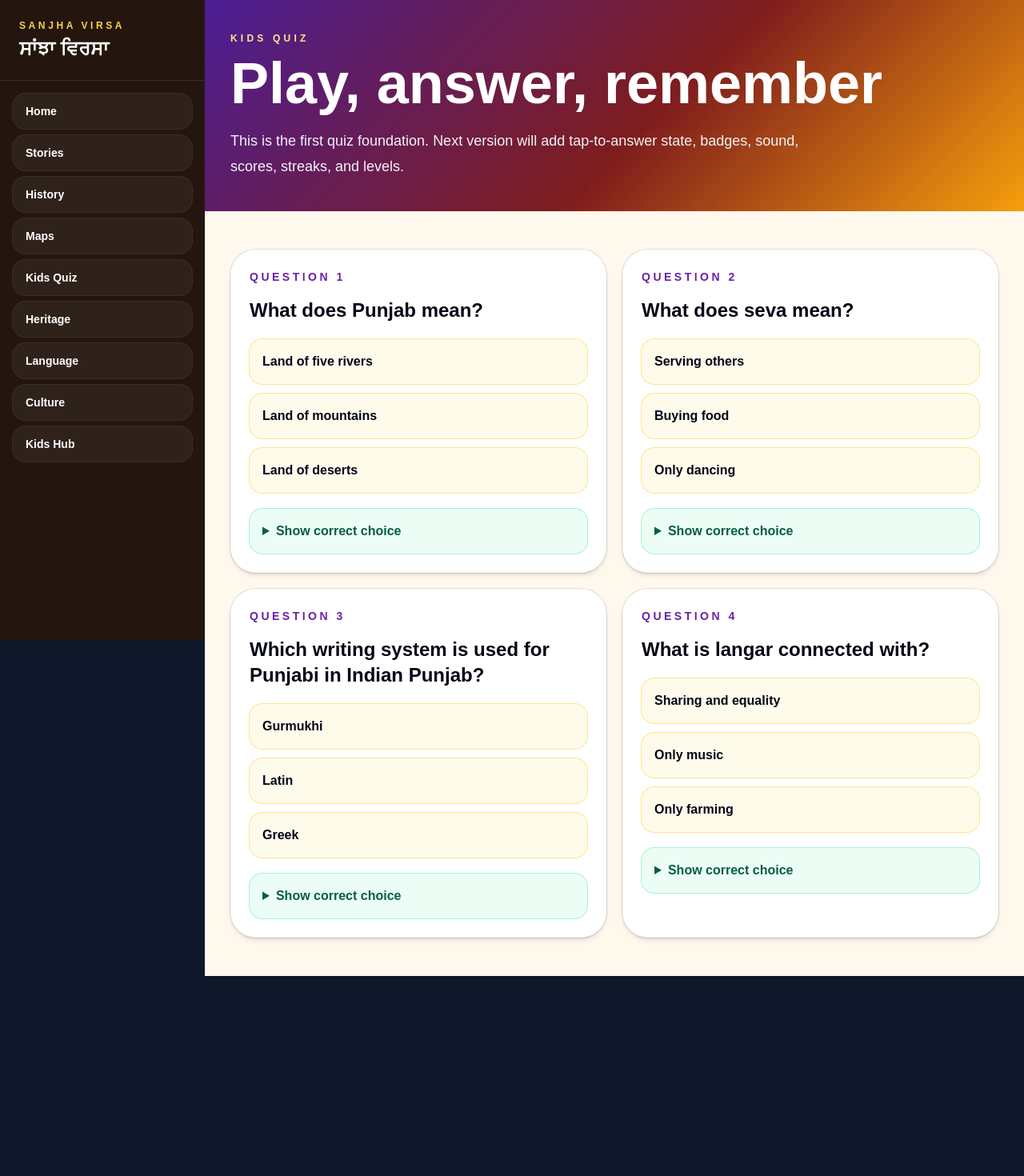
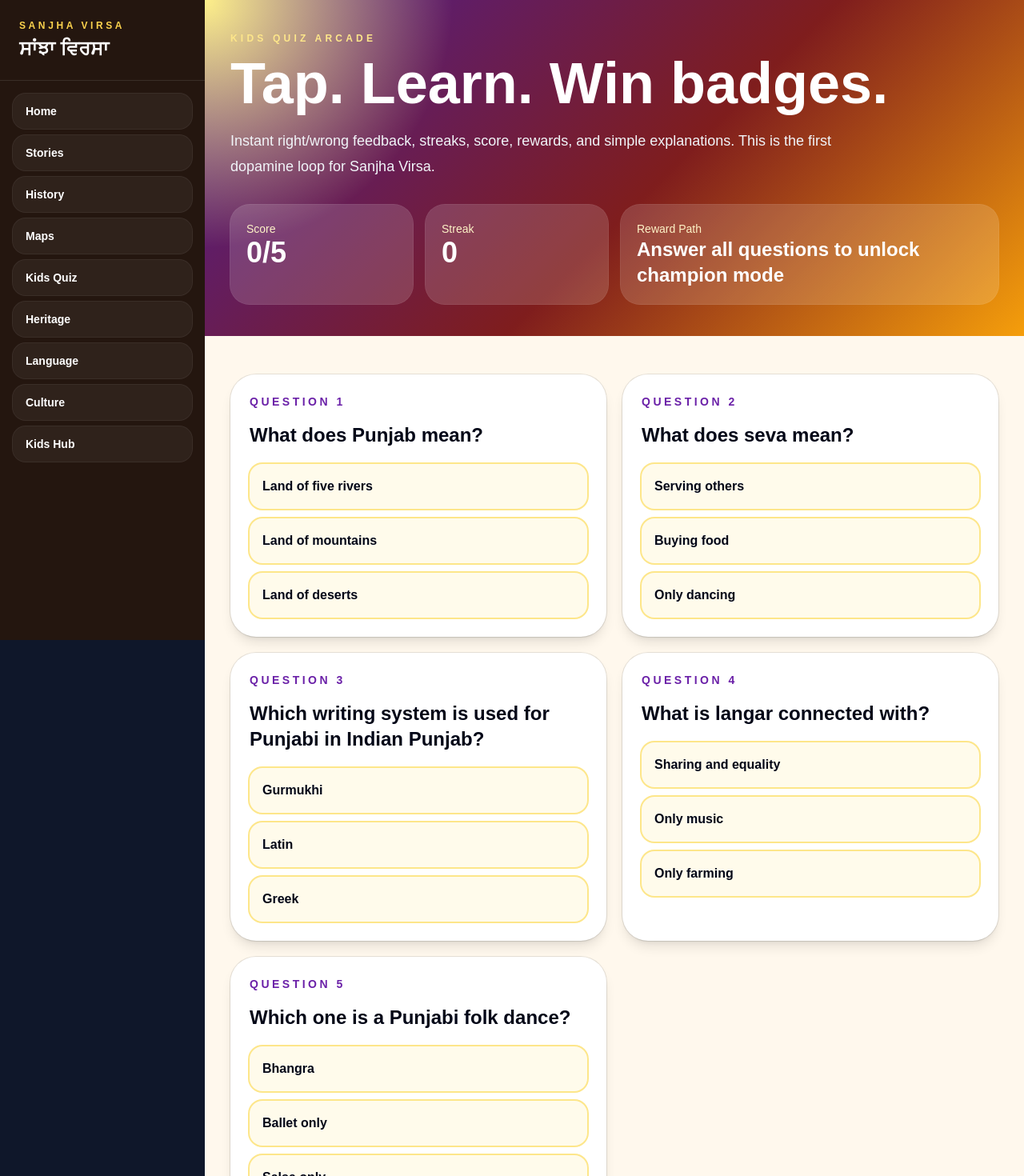
Before and after one commit to Gagan8atwal/sanjha-virsa, a Next.js app: page /quiz in a window 1280 px wide. Shown: the top 1470 px of the page at 80% size. Before the commit the page ends 1220 px from the top, so only its background shows below. Built offline with nearby package versions, Linux system fonts and the light colour scheme.

Commit message:
Make quiz clickable with instant feedback

```diff
--- a/app/quiz/page.tsx
+++ b/app/quiz/page.tsx
@@ -1,54 +1,151 @@
+'use client';
+
+import { useMemo, useState } from 'react';
+
 const quizCards = [
   {
     question: 'What does Punjab mean?',
     choices: ['Land of five rivers', 'Land of mountains', 'Land of deserts'],
     correct: 'Land of five rivers',
+    reward: 'River Keeper',
+    explanation: 'Punjab comes from words connected to five waters or five rivers.',
   },
   {
     question: 'What does seva mean?',
     choices: ['Serving others', 'Buying food', 'Only dancing'],
     correct: 'Serving others',
+    reward: 'Seva Star',
+    explanation: 'Seva means serving others with humility and love.',
   },
   {
     question: 'Which writing system is used for Punjabi in Indian Punjab?',
     choices: ['Gurmukhi', 'Latin', 'Greek'],
     correct: 'Gurmukhi',
+    reward: 'Akhar Master',
+    explanation: 'Gurmukhi is the script widely used for Punjabi in Indian Punjab.',
   },
   {
     question: 'What is langar connected with?',
     choices: ['Sharing and equality', 'Only music', 'Only farming'],
     correct: 'Sharing and equality',
+    reward: 'Langar Helper',
+    explanation: 'Langar teaches equality, humility, sharing, and service.',
+  },
+  {
+    question: 'Which one is a Punjabi folk dance?',
+    choices: ['Bhangra', 'Ballet only', 'Salsa only'],
+    correct: 'Bhangra',
+    reward: 'Dhol Champion',
+    explanation: 'Bhangra is a well-known Punjabi folk dance connected with rhythm and celebration.',
   },
 ];
 
 export default function QuizPage() {
+  const [selected, setSelected] = useState<Record<number, string>>({});
+  const [streak, setStreak] = useState(0);
+
+  const score = useMemo(
+    () => quizCards.filter((card, index) => selected[index] === card.correct).length,
+    [selected],
+  );
+
+  function choose(index: number, choice: string) {
+    if (selected[index]) return;
+    const isCorrect = choice === quizCards[index].correct;
+    setSelected((current) => ({ ...current, [index]: choice }));
+    setStreak((current) => (isCorrect ? current + 1 : 0));
+  }
+
+  function resetQuiz() {
+    setSelected({});
+    setStreak(0);
+  }
+
   return (
     <main className="min-h-screen bg-[#fff8ed] text-slate-950">
-      <section className="bg-[linear-gradient(135deg,#4c1d95,#7f1d1d_55%,#f59e0b)] text-white">
+      <section className="bg-[radial-gradient(circle_at_top_left,#fef08a,transparent_28%),linear-gradient(135deg,#4c1d95,#7f1d1d_55%,#f59e0b)] text-white">
         <div className="mx-auto max-w-7xl px-5 py-10 md:px-8">
-          <p className="text-xs font-black uppercase tracking-[0.35em] text-amber-200">Kids Quiz</p>
-          <h1 className="mt-3 text-5xl font-black leading-tight md:text-7xl">Play, answer, remember</h1>
-          <p className="mt-5 max-w-3xl text-lg leading-8 text-slate-100">This is the first quiz foundation. Next version will add tap-to-answer state, badges, sound, scores, streaks, and levels.</p>
+          <p className="text-xs font-black uppercase tracking-[0.35em] text-amber-200">Kids Quiz Arcade</p>
+          <h1 className="mt-3 text-5xl font-black leading-tight md:text-7xl">Tap. Learn. Win badges.</h1>
+          <p className="mt-5 max-w-3xl text-lg leading-8 text-slate-100">Instant right/wrong feedback, streaks, score, rewards, and simple explanations. This is the first dopamine loop for Sanjha Virsa.</p>
+
+          <div className="mt-8 grid gap-4 md:grid-cols-4">
+            <div className="rounded-3xl bg-white/15 p-5 ring-1 ring-white/20">
+              <p className="text-sm text-amber-100">Score</p>
+              <p className="text-4xl font-black">{score}/{quizCards.length}</p>
+            </div>
+            <div className="rounded-3xl bg-white/15 p-5 ring-1 ring-white/20">
+              <p className="text-sm text-amber-100">Streak</p>
+              <p className="text-4xl font-black">{streak}</p>
+            </div>
+            <div className="rounded-3xl bg-white/15 p-5 ring-1 ring-white/20 md:col-span-2">
+              <p className="text-sm text-amber-100">Reward Path</p>
+              <p className="text-2xl font-black">{score === quizCards.length ? 'Virsa Champion unlocked' : 'Answer all questions to unlock champion mode'}</p>
+            </div>
+          </div>
         </div>
       </section>
 
       <section className="mx-auto max-w-7xl px-5 py-12 md:px-8">
         <div className="grid gap-5 md:grid-cols-2">
-          {quizCards.map((card, index) => (
-            <article key={card.question} className="rounded-[2rem] bg-white p-6 shadow-md ring-1 ring-black/10">
-              <p className="text-sm font-black uppercase tracking-[0.25em] text-purple-800">Question {index + 1}</p>
-              <h2 className="mt-4 text-2xl font-black">{card.question}</h2>
-              <div className="mt-5 grid gap-3">
-                {card.choices.map((choice) => (
-                  <div key={choice} className="rounded-2xl bg-amber-50 p-4 font-black ring-1 ring-amber-200">{choice}</div>
-                ))}
-              </div>
-              <details className="mt-5 rounded-2xl bg-emerald-50 p-4 ring-1 ring-emerald-200">
-                <summary className="cursor-pointer font-black text-emerald-800">Show correct choice</summary>
-                <p className="mt-3 font-black">{card.correct}</p>
-              </details>
-            </article>
-          ))}
+          {quizCards.map((card, index) => {
+            const picked = selected[index];
+            const answered = Boolean(picked);
+            const correct = picked === card.correct;
+
+            return (
+              <article key={card.question} className="rounded-[2rem] bg-white p-6 shadow-lg ring-1 ring-black/10">
+                <div className="flex items-center justify-between gap-3">
+                  <p className="text-sm font-black uppercase tracking-[0.25em] text-purple-800">Question {index + 1}</p>
+                  {answered && (
+                    <span className={`rounded-full px-4 py-2 text-sm font-black ${correct ? 'bg-emerald-100 text-emerald-800' : 'bg-red-100 text-red-800'}`}>
+                      {correct ? 'Correct' : 'Wrong'}
+                    </span>
+                  )}
+                </div>
+
+                <h2 className="mt-4 text-2xl font-black">{card.question}</h2>
+
+                <div className="mt-5 grid gap-3">
+                  {card.choices.map((choice) => {
+                    const isCorrectChoice = choice === card.correct;
+                    const isPicked = picked === choice;
+                    let style = 'bg-amber-50 ring-amber-200 hover:bg-amber-100 hover:scale-[1.02]';
+
+                    if (answered && isCorrectChoice) style = 'bg-emerald-100 ring-emerald-300 scale-[1.02]';
+                    if (answered && isPicked && !isCorrectChoice) style = 'bg-red-100 ring-red-300';
+
+                    return (
+                      <button
+                        key={choice}
+                        onClick={() => choose(index, choice)}
+                        className={`rounded-2xl p-4 text-left font-black ring-2 transition ${style}`}
+                      >
+                        {choice}
+                      </button>
+                    );
+                  })}
+                </div>
+
+                {answered && (
+                  <div className={`mt-5 rounded-2xl p-5 ring-1 ${correct ? 'bg-emerald-50 ring-emerald-200' : 'bg-red-50 ring-red-200'}`}>
+                    <p className="text-xl font-black">{correct ? `Badge unlocked: ${card.reward}` : 'Try again next round'}</p>
+                    <p className="mt-2 text-sm font-semibold leading-6 text-slate-700">{card.explanation}</p>
+                  </div>
+                )}
+              </article>
+            );
+          })}
+        </div>
+
+        <div className="mt-8 rounded-[2rem] bg-[#24160f] p-6 text-white shadow-xl">
+          <div className="flex flex-col gap-4 md:flex-row md:items-center md:justify-between">
+            <div>
+              <p className="text-sm font-black uppercase tracking-[0.25em] text-amber-300">Arcade Result</p>
+              <h2 className="mt-2 text-3xl font-black">{score === quizCards.length ? 'Full score. Virsa Champion.' : 'Keep going. One more correct answer builds memory.'}</h2>
+            </div>
+            <button onClick={resetQuiz} className="rounded-2xl bg-amber-300 px-6 py-4 font-black text-slate-950">Play again</button>
+          </div>
         </div>
       </section>
     </main>
```
